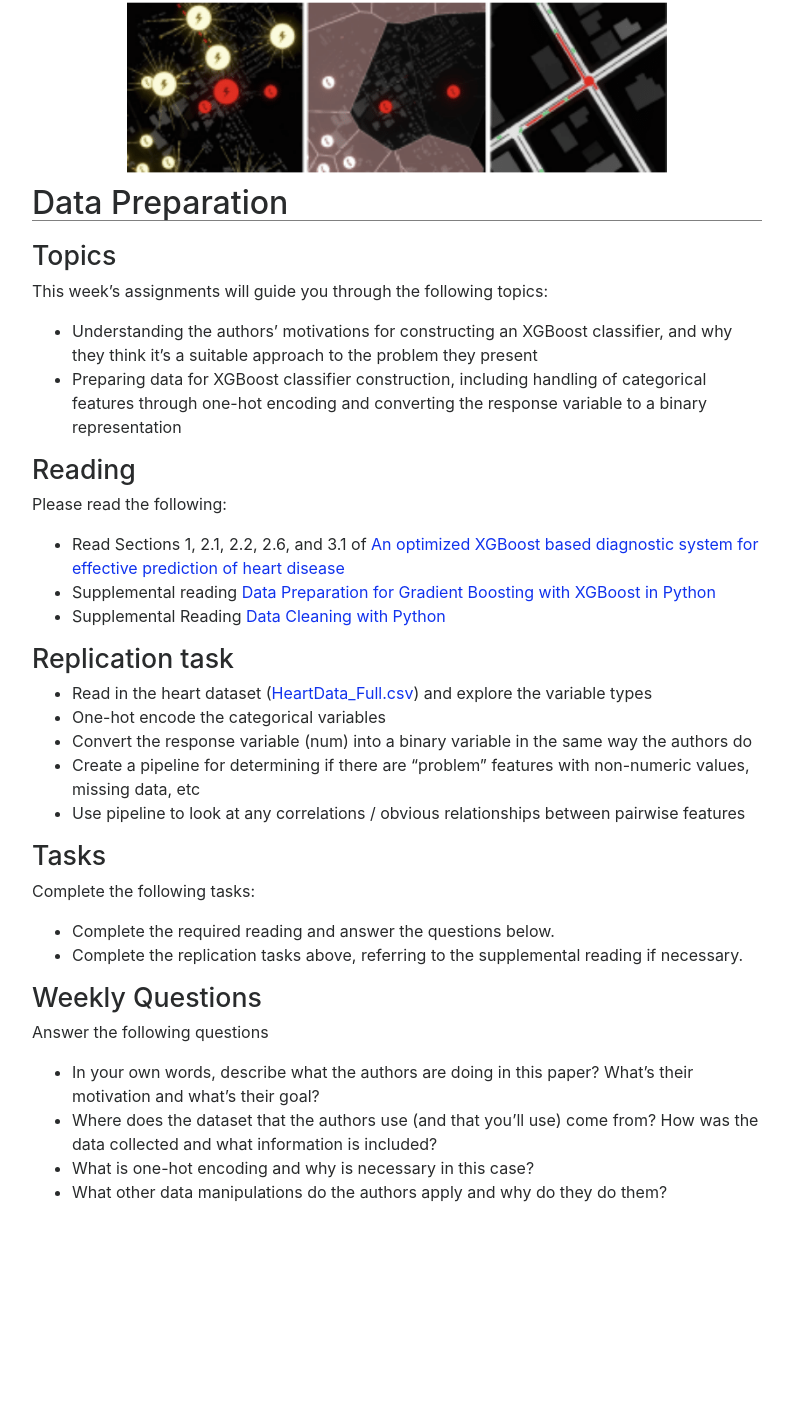
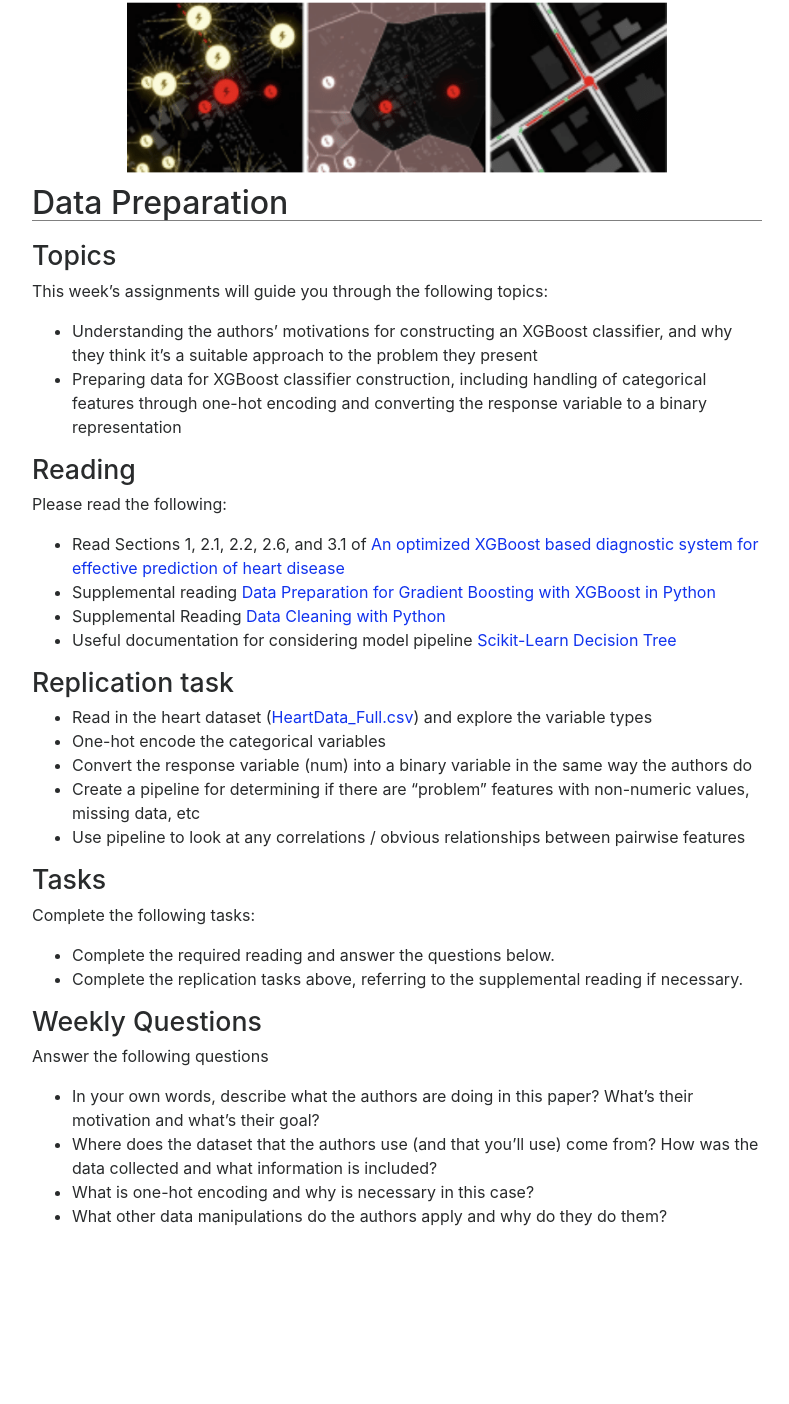
Before and after one commit to ACloninger/capstone-deloitte-travel-models, a Jekyll site: the page built from weeks/03-Data-Preparation.md, in a window 1280 px wide. Shown: the whole page, without its empty margins (243-1032 px from the left). Built offline with Jekyll 4.4.1, drawn with Linux system fonts in a browser that asks for light colours; nearby versions of some CDN libraries; before the commit the page ends 1380 px from its top, so only the background shows below that.

Commit message:
Update 03-Data-Preparation.md

```diff
--- a/weeks/03-Data-Preparation.md
+++ b/weeks/03-Data-Preparation.md
@@ -20,6 +20,7 @@ Please read the following:
 * Read Sections 1, 2.1, 2.2, 2.6, and 3.1 of [An optimized XGBoost based diagnostic system for effective prediction of heart disease](https://www.sciencedirect.com/science/article/pii/S1319157820304936)
 * Supplemental reading [Data Preparation for Gradient Boosting with XGBoost in Python](https://machinelearningmastery.com/data-preparation-gradient-boosting-xgboost-python/)
 * Supplemental Reading [Data Cleaning with Python](https://medium.com/bitgrit-data-science-publication/data-cleaning-with-python-f6bc3da64e45)
+* Useful documentation for considering model pipeline [Scikit-Learn Decision Tree](https://scikit-learn.org/stable/tutorial/machine_learning_map/index.html)
 
 ## Replication task
 
```
